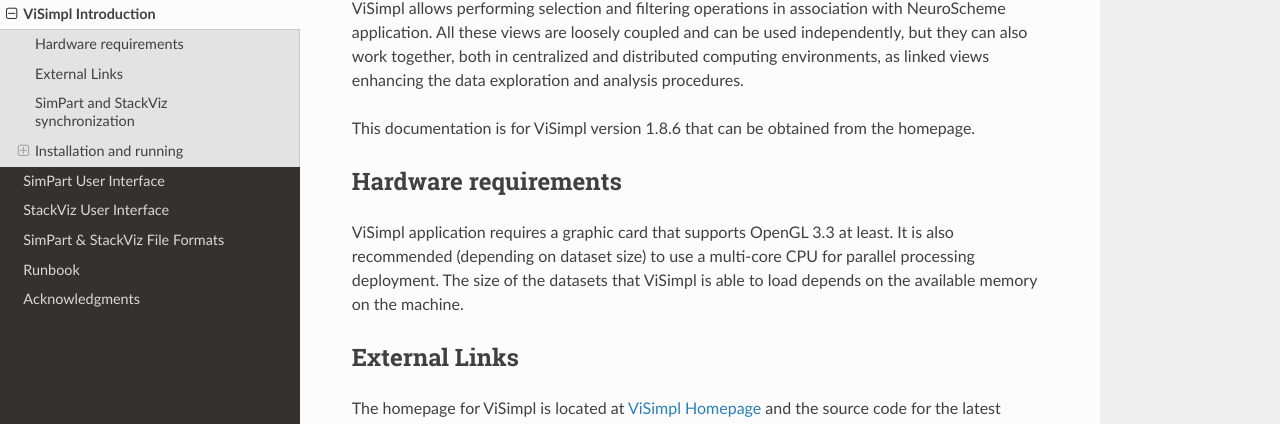
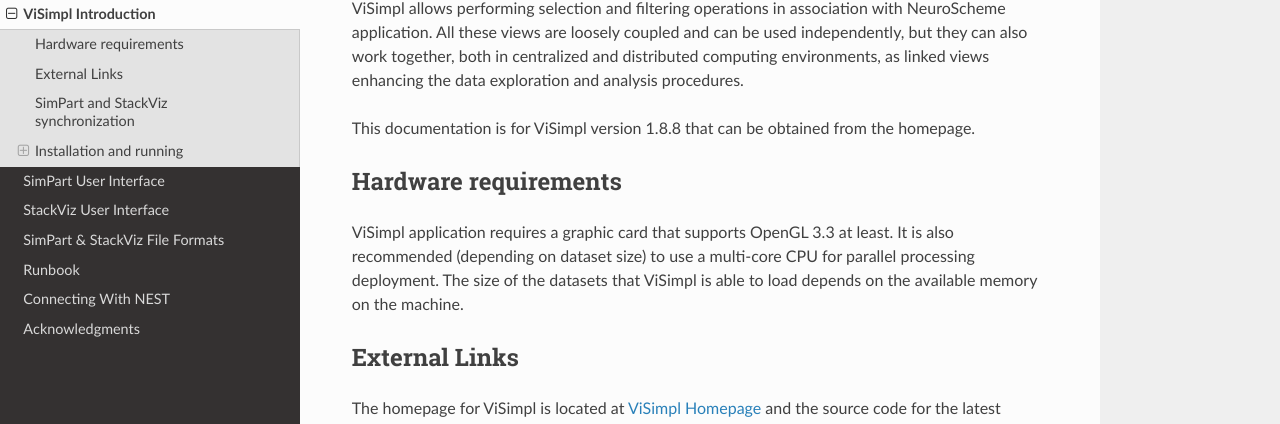
Before and after one commit to vg-lab/ViSimplDocs, a Sphinx documentation site: the page built from source/01-Introduction.rst, in a window 1280 px wide and 900 px high, scrolled down 509 px. Shown: the part 139-563 px from the top of the window. Built offline with Sphinx 7.4.7 and the Read the Docs theme 2.0.0, drawn with Linux system fonts in a browser that asks for light colours; some of the changed text lies outside the part shown.

Commit message:
Update to version 1.8.8. Added NEST documentation.

```diff
--- a/source/01-Introduction.rst
+++ b/source/01-Introduction.rst
@@ -9,7 +9,7 @@ After decades of independent morphological and functional brain research, a key
 
 In such context we present **ViSimpl**, which integrates a set of visualization and interaction tools that provide a semantic view of brain data with the aim of improving its analysis procedures. ViSimpl provides 3D particle--based rendering that allows visualizing simulation data with their associated spatial and temporal information, enhancing the knowledge extraction process. It also provides abstract representations of the time--varying magnitudes supporting different data aggregation and disaggregation operations and giving also focus and context clues. In addition, ViSimpl tools provide synchronized playback control of the simulation being analyzed. Finally, ViSimpl allows performing selection and filtering operations in association with NeuroScheme application. All these views are loosely coupled and can be used independently, but they can also work together, both in centralized and distributed computing environments, as linked views enhancing the data exploration and analysis procedures.
 
-This documentation is for ViSimpl version 1.8.6 that can be obtained from the homepage.
+This documentation is for ViSimpl version 1.8.8 that can be obtained from the homepage.
 
 ---------------------
 Hardware requirements
@@ -127,14 +127,14 @@ Executing both applications from docker:
 
   xhost +local:docker
   # Pull the image.
-  docker pull vglab/visimpl:1.8.6-nvidia-ubuntu-16.04
+  docker pull vglab/visimpl:1.8.8-nvidia-ubuntu-16.04
   # Download example data
   mkdir data
   cd data
   # Download a test dataset or move test files to data directory.
   cd ..
   # Run example
-  docker run --gpus 1 -ti --rm -e DISPLAY -v /tmp/.X11-unix:/tmp/.X11-unix -v /etc/machine-id:/etc/machine-id -v $(pwd)/data:/data --privileged vglab/visimpl:1.8.6-nvidia-ubuntu-16.04 /usr/bin/visimpl.sh
+  docker run --gpus 1 -ti --rm -e DISPLAY -v /tmp/.X11-unix:/tmp/.X11-unix -v /etc/machine-id:/etc/machine-id -v $(pwd)/data:/data --privileged vglab/visimpl:1.8.8-nvidia-ubuntu-16.04 /usr/bin/visimpl.sh
 
 To execute **SimPart** only the user must use the **/usr/bin/simpart.sh** call, and to execute **StackViz** follow the same steps but use **/usr/bin/stackviz.sh** in the docker call. All scripts supports the parameters specified in the previous table with the exception of **--testFile** parameter as is only available in SimPart.
 
@@ -146,9 +146,9 @@ To test the applications in a docker enviroment:
 
   xhost +local:docker
   # Pull the image.
-  docker pull vglab/visimpl:1.8.6-nvidia-ubuntu-16.04
+  docker pull vglab/visimpl:1.8.8-nvidia-ubuntu-16.04
   # Run bash inside docker
-  docker run --gpus 1 -ti --rm -e DISPLAY -v /tmp/.X11-unix:/tmp/.X11-unix -v /etc/machine-id:/etc/machine-id -v $(pwd)/data:/data --privileged vglab/visimpl:1.8.6-nvidia-ubuntu-16.04 bash
+  docker run --gpus 1 -ti --rm -e DISPLAY -v /tmp/.X11-unix:/tmp/.X11-unix -v /etc/machine-id:/etc/machine-id -v $(pwd)/data:/data --privileged vglab/visimpl:1.8.8-nvidia-ubuntu-16.04 bash
   # Executing inside the container
   simpart.sh --testFile &
   # With the test file generated and loaded in SimPart, execute StackViz with the dataset.
--- a/source/05-Runbook.rst
+++ b/source/05-Runbook.rst
@@ -6,7 +6,7 @@ Runbook
    This runbook will test the main functionalities of both SimPart and StackViz and can be considered as a basic tutorial for both applications, but **not** as a complete and exhaustive tutorial of all the functionalities.
 
 .. note::
-   Some screenshots may be from previous ViSimpl versions. The functionalities in the runbook cover up to version 1.8.3.
+   Some screenshots may be from previous ViSimpl versions. The functionalities in the runbook cover up to version 1.8.8.
 
 After loading the test file the 3D view in SimPart will show the particles in a cube-like structure centered on the view (:numref:`fig1`).
 
--- a/source/conf.py
+++ b/source/conf.py
@@ -24,7 +24,7 @@ author = 'Sergio E. Galindo & Félix de las Pozas Álvarez'
 # The short X.Y version
 version = ''
 # The full version, including alpha/beta/rc tags
-release = '1.8.6'
+release = '1.8.8'
 
 # -- General configuration ---------------------------------------------------
 
@@ -88,7 +88,7 @@ latex_maketitle = r'''
 \begin{center}
   \includegraphics[width=6cm,height=6cm]{visimpl-icon-square.png}\\[8ex]
   {\Huge SimPart \& StackViz Documentation}\\[4ex]
-  {\Large Version 1.8.6}\\[4ex]
+  {\Large Version 1.8.8}\\[4ex]
   {\Large Sergio E. Galindo \& F\'{e}lix de las Pozas \'{A}lvarez}\\[4ex]
   {\Large May 2022}\\[16ex]
   {\Large Visualization \& Graphics Lab, Universidad Rey Juan Carlos}\\[4ex]
--- a/source/index.rst
+++ b/source/index.rst
@@ -15,4 +15,5 @@ Welcome to ViSimpl's documentation!
    03-StackVizUserInterface
    04-Formats
    05-Runbook
-   06-Acknowledgements
+   06-NestInsite
+   07-Acknowledgements
```
Also changed, not shown: source/06-NestInsite.rst (added, +87 -0 lines), source/07-Acknowledgements.rst (renamed from source/06-Acknowledgements.rst), source/images/NEST01.png (added), source/images/NEST02.png (added), source/images/NEST03.png (added), source/images/NEST04.png (added), source/images/NEST05.png (added).
